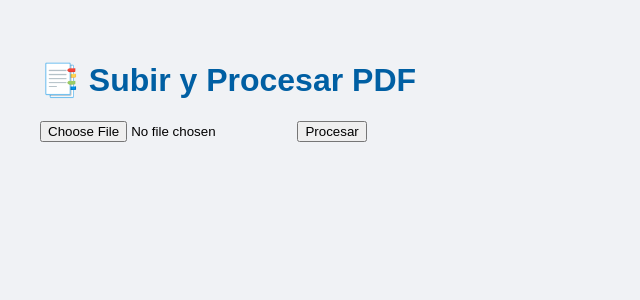
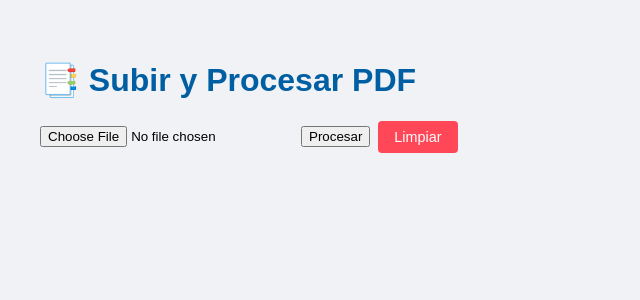
Before and after one commit to kino14n/pdf-extractor, a Flask app: page / in a window 1280 px wide. Shown: the top 300 px of the page, without its empty margins (0-640 px from the left). Run offline with Flask 3, Linux system fonts and the light colour scheme.

Commit message:
feat: mostrar total de códigos y mover botón Limpiar junto a Procesar

```diff
--- a/templates/index.html
+++ b/templates/index.html
@@ -6,7 +6,7 @@
   <style>
     body { font-family: sans-serif; padding: 2rem; background: #f0f2f5; }
     h1 { color: #005fa3; }
-    form { margin-bottom: 1.5rem; }
+    form { margin-bottom: 1.5rem; display: flex; gap: 0.5rem; align-items: center; }
     .message { font-size: 1.2rem; margin-top: 1rem; }
     .message.success {
       color: #155724;
@@ -15,8 +15,8 @@
       border-radius: 5px;
       display: flex;
       align-items: center;
+      justify-content: space-between;
     }
-    .message.success span { flex: 1; }
     .btn-clear {
       background: #ff4757;
       color: #fff;
@@ -25,7 +25,6 @@
       font-size: 0.9rem;
       border-radius: 4px;
       cursor: pointer;
-      margin-left: 1rem;
     }
     table {
       border-collapse: collapse;
@@ -49,12 +48,12 @@
   <form method="post" enctype="multipart/form-data">
     <input type="file" name="pdf" accept="application/pdf" required />
     <button type="submit">Procesar</button>
+    <button type="button" class="btn-clear" onclick="window.location.href='/'">Limpiar</button>
   </form>
 
   {% if resumen_html %}
     <div class="message success">
-      <span>🎉 ¡Éxito! Se extrajeron un total de <strong>{{ total_qty }}</strong> unidades.</span>
-      <button class="btn-clear" onclick="window.location.href='/'">Limpiar</button>
+      🎉 ¡Éxito! Se extrajo un total de <strong>{{ total_qty }}</strong> códigos.
     </div>
     <h2>📊 Totales por Código</h2>
     {{ resumen_html|safe }}
```
